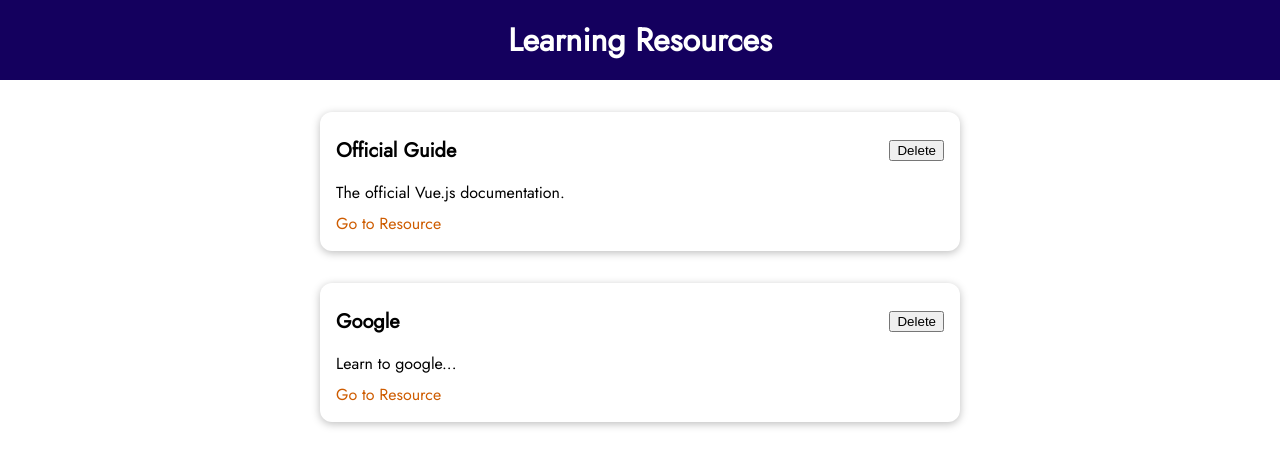
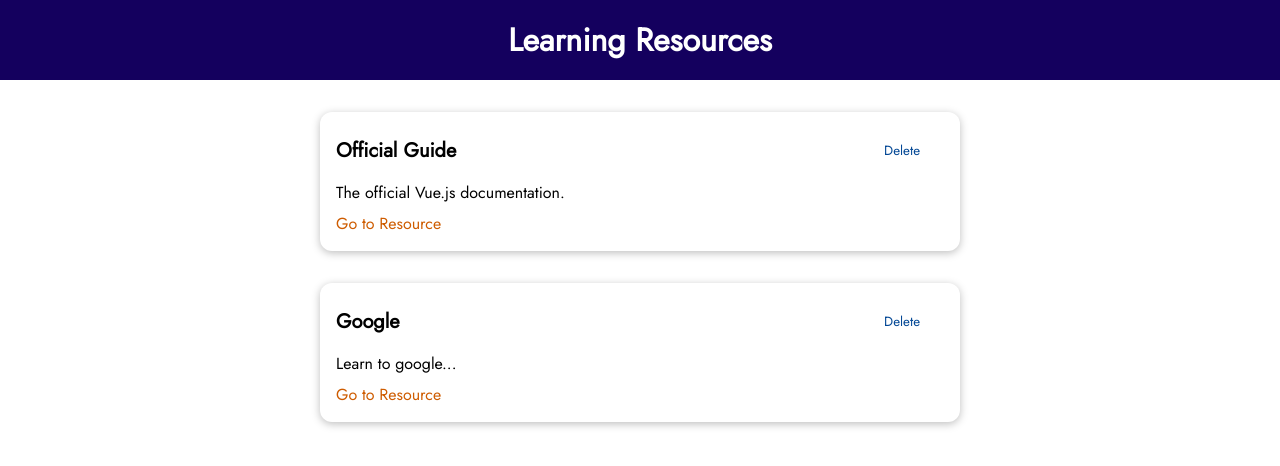
Before and after one commit to nzkks/vuejs-project, a Vue app: page / in a window 1280 px wide. Shown: the top 466 px of the page. Built offline with nearby package versions, Linux system fonts and the light colour scheme.

Commit message:
LearningResource: replace the button with BaseButton component

```diff
--- a/src/components/learningResources/LearningResource.vue
+++ b/src/components/learningResources/LearningResource.vue
@@ -3,7 +3,7 @@
     <BaseCard>
       <header>
         <h3>{{ resource.title }}</h3>
-        <button>Delete</button>
+        <BaseButton mode="flat">Delete</BaseButton>
       </header>
       <p>{{ resource.description }}</p>
       <nav>
```
